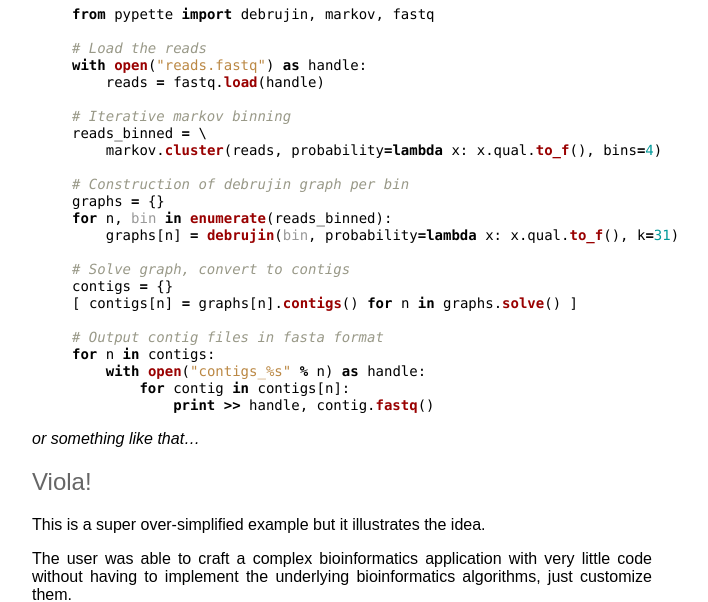
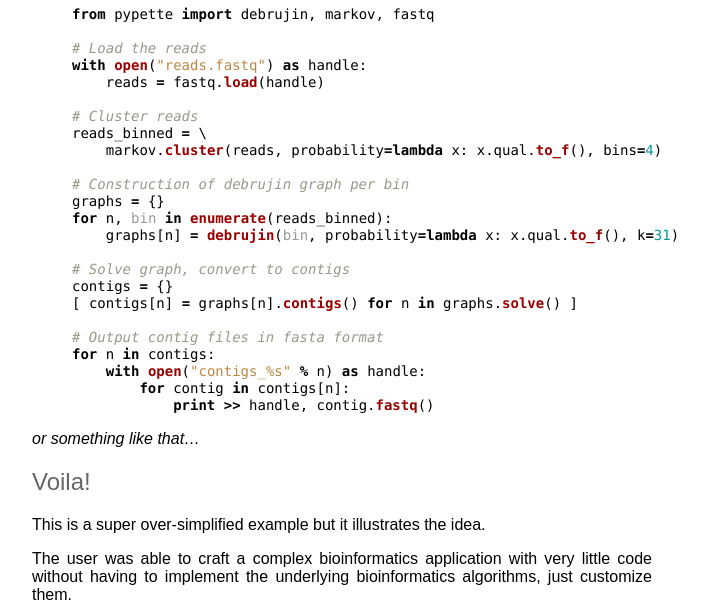
Before and after one commit to audy/audy.github.io, a Jekyll site: the page built from _posts/2011-02-06-pypette.md, in a window 1280 px wide. Shown: the part 754-1356 px from the top of the page, without its empty margins (298-1006 px from the left). Built offline with Jekyll 4.4.1, drawn with Linux system fonts in a browser that asks for light colours.

Commit message:
postedit

```diff
--- a/_posts/2011-02-06-pypette.md
+++ b/_posts/2011-02-06-pypette.md
@@ -25,7 +25,7 @@
 with open("reads.fastq") as handle:
     reads = fastq.load(handle)
 
-# Iterative markov binning
+# Cluster reads
 reads_binned = \
     markov.cluster(reads, probability=lambda x: x.qual.to_f(), bins=4)
 
@@ -47,7 +47,7 @@
 
 _or something like that..._
 
-## Viola!
+## Voila!
 
 This is a super over-simplified example but it illustrates the idea.
 
```
